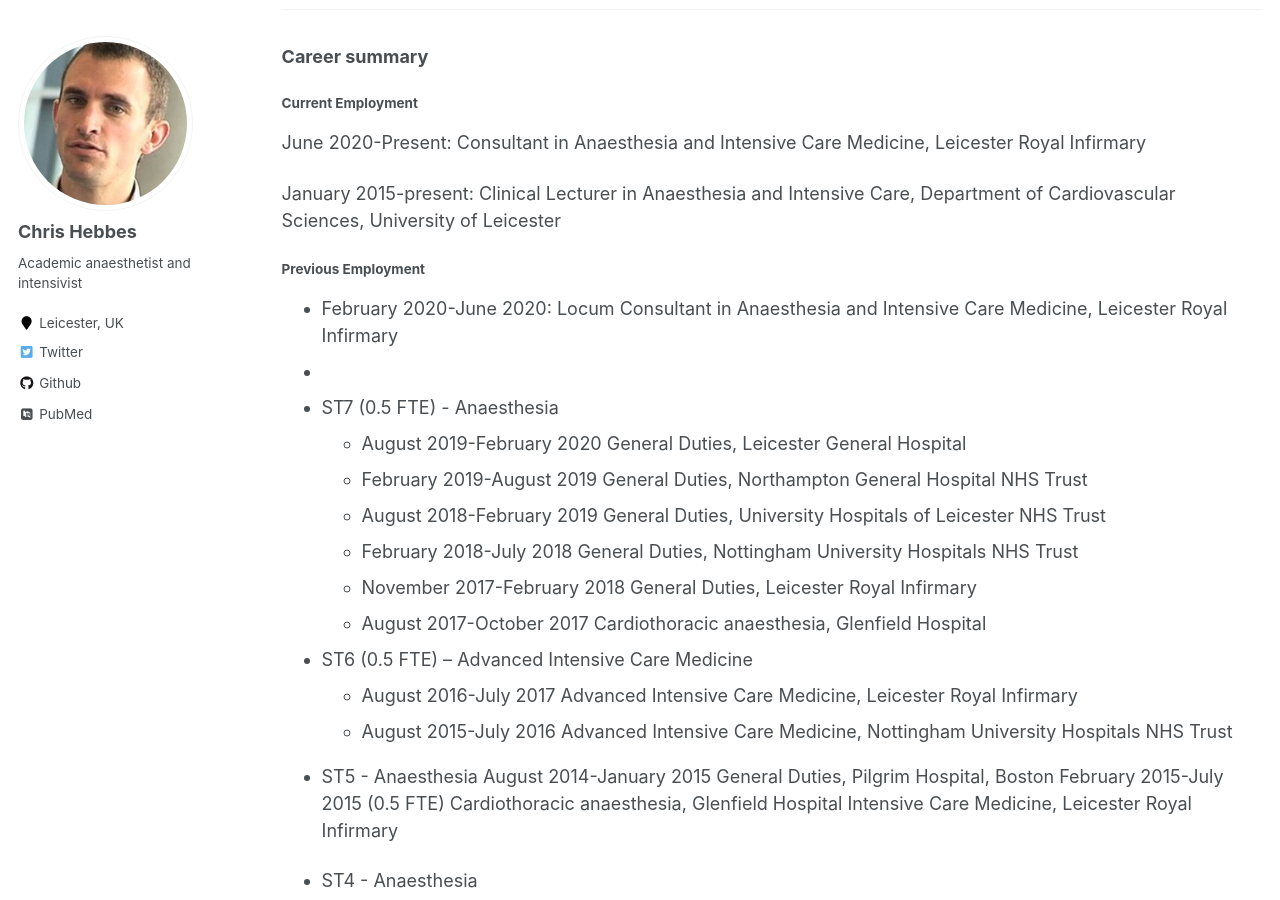
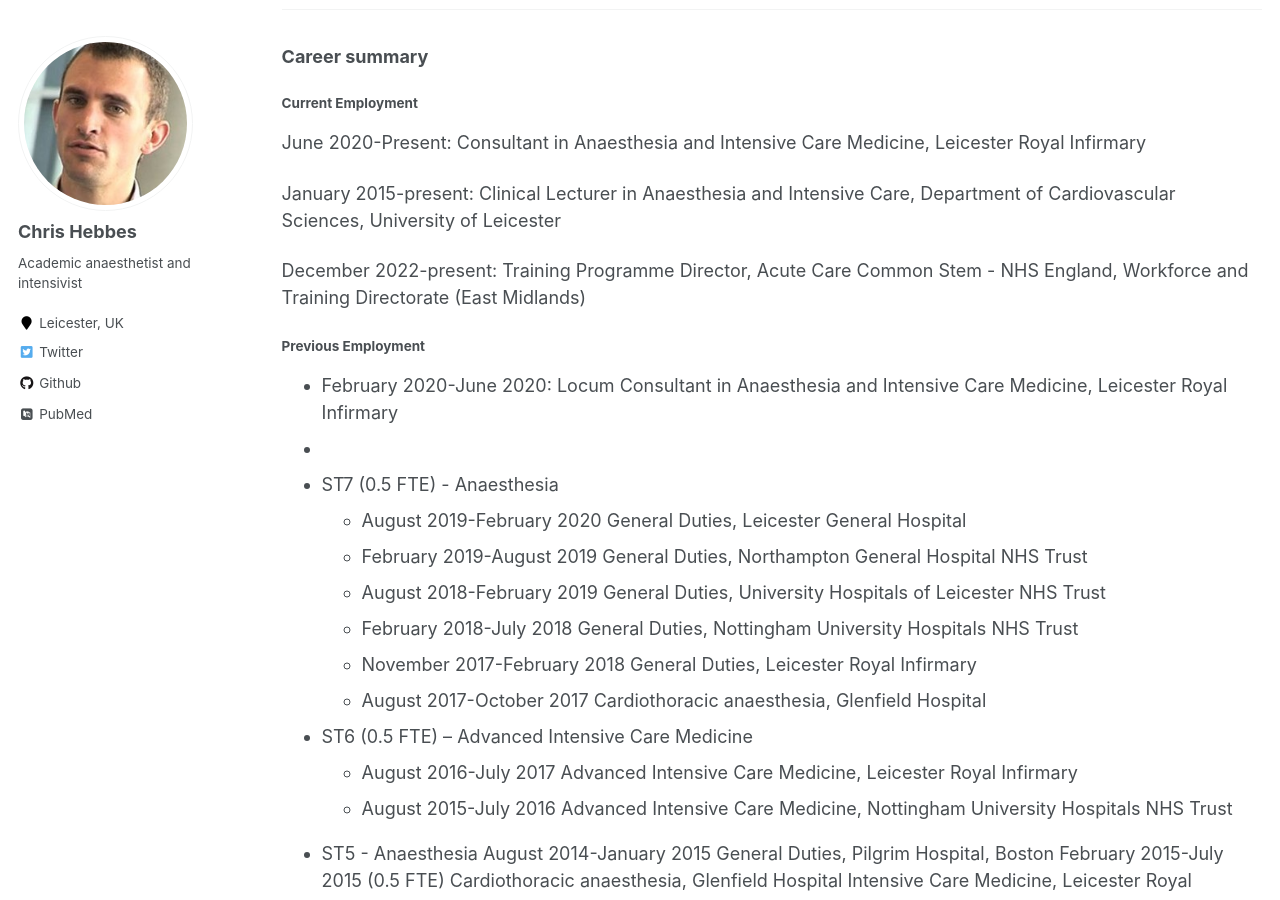
Before and after one commit to chrishebbes/chrishebbes.github.io, a Jekyll site: the page built from _pages/cv.md, in a window 1280 px wide and 900 px high, scrolled down 3702 px. Built offline with Jekyll 4.4.1, drawn with Linux system fonts in a browser that asks for light colours; some web fonts are replaced.

Commit message:
Add files via upload

```diff
--- a/_pages/cv.md
+++ b/_pages/cv.md
@@ -108,6 +108,8 @@ My clinical experience has included
 June 2020-Present: Consultant in Anaesthesia and Intensive Care Medicine, Leicester Royal Infirmary
 
 January 2015-present: Clinical Lecturer in Anaesthesia and Intensive Care, Department of Cardiovascular Sciences, University of Leicester
+
+December 2022-present: Training Programme Director, Acute Care Common Stem - NHS England, Workforce and Training Directorate (East Midlands)
 
 #### Previous Employment
 + February 2020-June 2020: Locum Consultant in Anaesthesia and Intensive Care Medicine, Leicester Royal Infirmary
```
